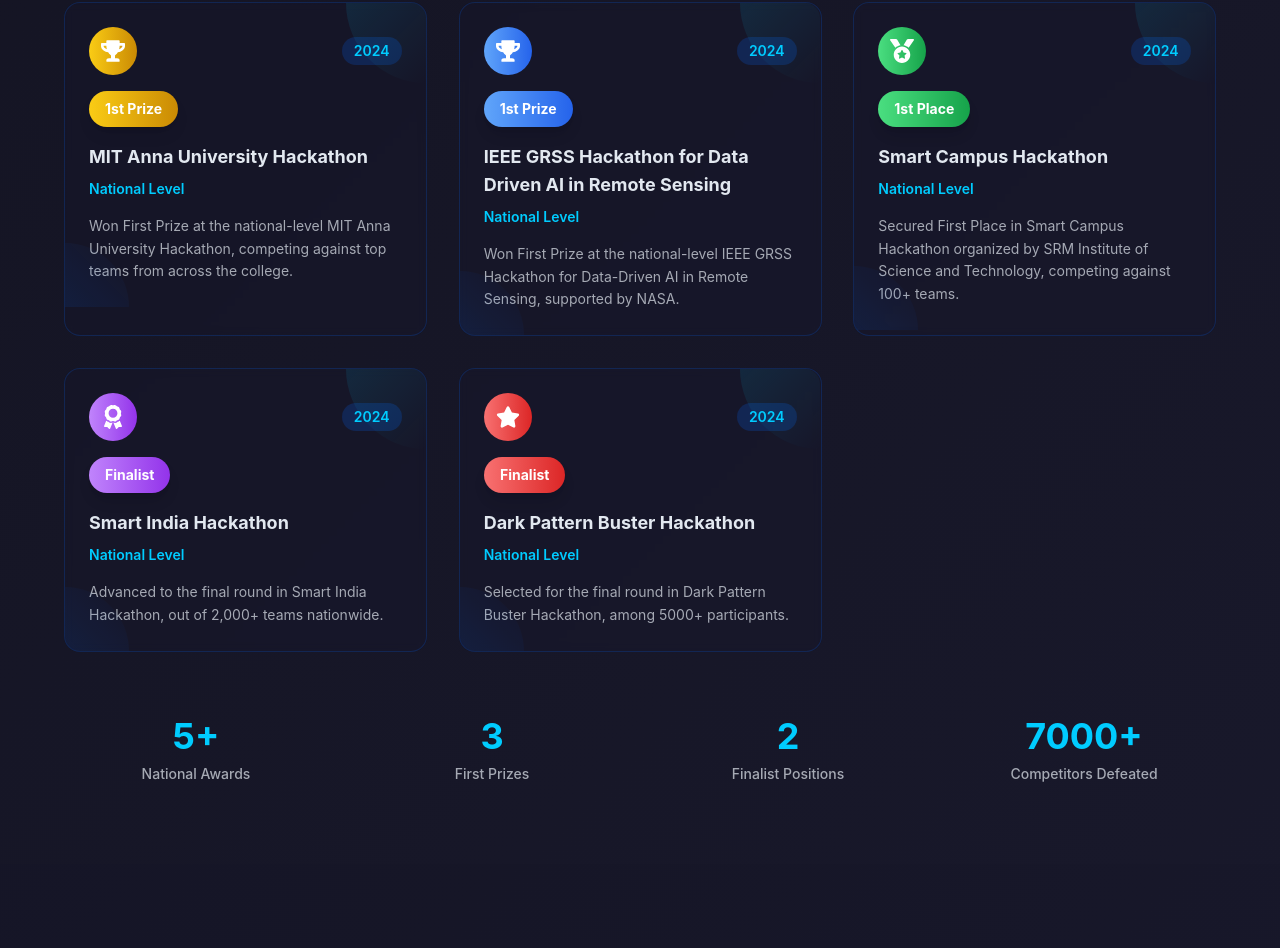
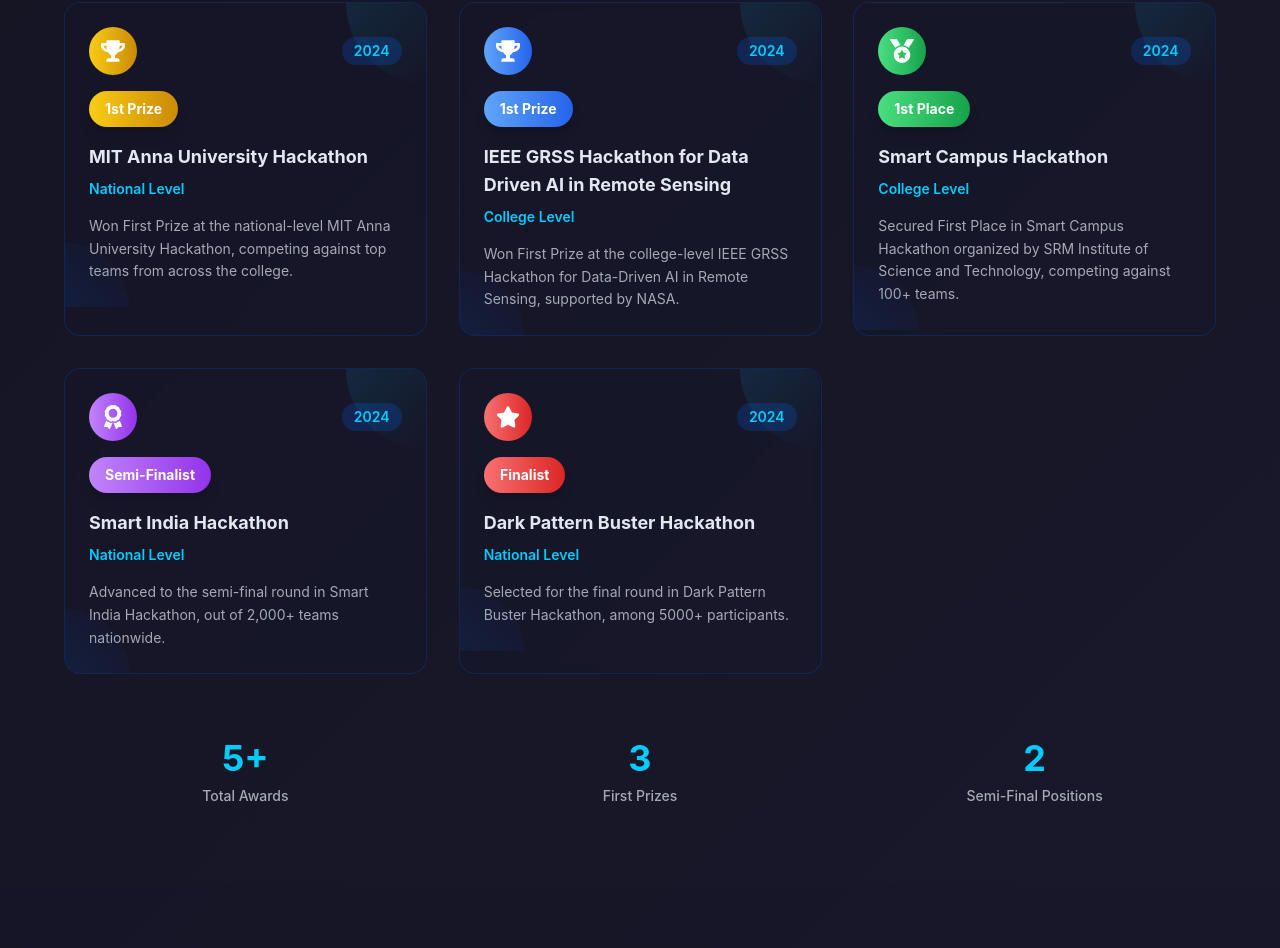
Before and after one commit to A-Akhil/portfolio, a Next.js app: page / in a window 1280 px wide. Shown: the part 7281-8229 px from the top of the page. Built offline with nearby package versions, Linux system fonts and the light colour scheme.

Commit message:
Update About and Awards components with corrected descriptions and layout adjustments

```diff
--- a/app/components/About.tsx
+++ b/app/components/About.tsx
@@ -48,7 +48,7 @@
             </p>
 
             <p className="text-lg text-ai-light/80 leading-relaxed">
-              From developing AI models for defense applications at <span className="text-ai-cyan font-semibold">DRDO</span>
+              From developing AI models for defense applications at <span className="text-ai-cyan font-semibold">DRDO </span>
               to creating recommendation engines for space technology at <span className="text-ai-green font-semibold">ISRO</span>,
               and building large language models at <span className="text-ai-purple font-semibold">Samsung R&D</span>,
               I've consistently delivered innovative solutions that push the boundaries of what's possible.
--- a/app/components/Awards.tsx
+++ b/app/components/Awards.tsx
@@ -22,16 +22,16 @@
     },
     {
       title: 'IEEE GRSS Hackathon for Data Driven AI in Remote Sensing',
-      level: 'National Level',
+      level: 'College Level',
       position: '1st Prize',
-      description: 'Won First Prize at the national-level IEEE GRSS Hackathon for Data-Driven AI in Remote Sensing, supported by NASA.',
+      description: 'Won First Prize at the college-level IEEE GRSS Hackathon for Data-Driven AI in Remote Sensing, supported by NASA.',
       icon: FaTrophy,
       color: 'from-blue-400 to-blue-600',
       year: '2024',
     },
     {
       title: 'Smart Campus Hackathon',
-      level: 'National Level',
+      level: 'College Level',
       position: '1st Place',
       description: 'Secured First Place in Smart Campus Hackathon organized by SRM Institute of Science and Technology, competing against 100+ teams.',
       icon: FaMedal,
@@ -41,8 +41,8 @@
     {
       title: 'Smart India Hackathon',
       level: 'National Level',
-      position: 'Finalist',
-      description: 'Advanced to the final round in Smart India Hackathon, out of 2,000+ teams nationwide.',
+      position: 'Semi-Finalist',
+      description: 'Advanced to the semi-final round in Smart India Hackathon, out of 2,000+ teams nationwide.',
       icon: FaAward,
       color: 'from-purple-400 to-purple-600',
       year: '2024',
@@ -158,13 +158,12 @@
           initial={{ opacity: 0, y: 50 }}
           animate={inView ? { opacity: 1, y: 0 } : { opacity: 0, y: 50 }}
           transition={{ duration: 0.8, delay: 1 }}
-          className="mt-16 grid grid-cols-2 md:grid-cols-4 gap-8"
+          className="mt-16 grid grid-cols-3 gap-8"
         >
           {[
-            { number: '5+', label: 'National Awards' },
+            { number: '5+', label: 'Total Awards' },
             { number: '3', label: 'First Prizes' },
-            { number: '2', label: 'Finalist Positions' },
-            { number: '7000+', label: 'Competitors Defeated' },
+            { number: '2', label: 'Semi-Final Positions' },
           ].map((stat, index) => (
             <motion.div
               key={stat.label}
```
